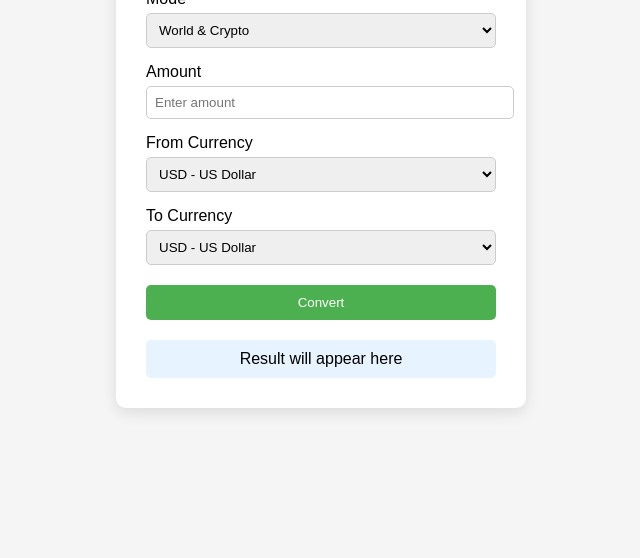
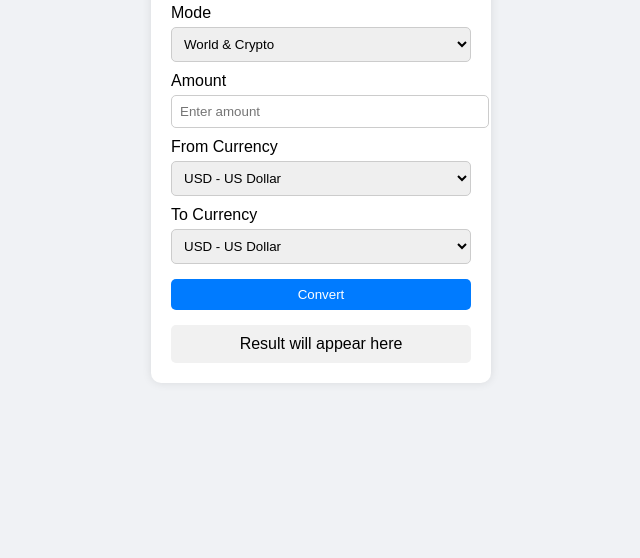
Before and after one commit to lgrbdkh-crypto/currency-converter, a plain HTML site: page index.html in a window 1280 px wide. Shown: the part 258-816 px from the top of the page, without its empty margins (319-959 px from the left). Drawn offline with Linux system fonts and the light colour scheme.

Commit message:
Update style.css

```diff
--- a/style.css
+++ b/style.css
@@ -1,57 +1,53 @@
 body {
-  font-family: 'Poppins', sans-serif;
-  background: #f5f5f5;
+  font-family: Arial, sans-serif;
+  background: #f0f2f5;
   display: flex;
   justify-content: center;
   align-items: center;
-  min-height: 100vh;
+  height: 100vh;
 }
 
 .container {
-  background: #fff;
-  padding: 30px;
+  background: white;
+  padding: 20px;
   border-radius: 10px;
-  width: 350px;
-  box-shadow: 0 5px 15px rgba(0,0,0,0.1);
+  width: 300px;
+  box-shadow: 0 0 10px rgba(0,0,0,0.1);
 }
 
 h2 {
   text-align: center;
-  margin-bottom: 20px;
 }
 
 label {
   display: block;
-  margin-top: 15px;
-  margin-bottom: 5px;
+  margin-top: 10px;
 }
 
-input, select {
+input, select, button {
   width: 100%;
   padding: 8px;
+  margin-top: 5px;
   border-radius: 5px;
   border: 1px solid #ccc;
 }
 
 button {
-  margin-top: 20px;
-  width: 100%;
-  padding: 10px;
-  background: #4caf50;
-  color: #fff;
+  background: #007bff;
+  color: white;
   border: none;
-  border-radius: 5px;
   cursor: pointer;
+  margin-top: 15px;
 }
 
 button:hover {
-  background: #45a049;
+  background: #0056b3;
 }
 
 .result-box {
-  margin-top: 20px;
+  margin-top: 15px;
   padding: 10px;
-  background: #e7f3fe;
+  background: #f1f1f1;
   border-radius: 5px;
   text-align: center;
 }
```
